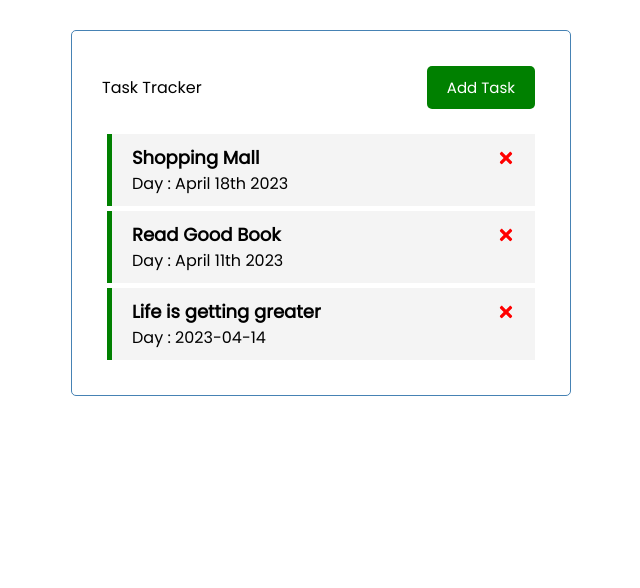
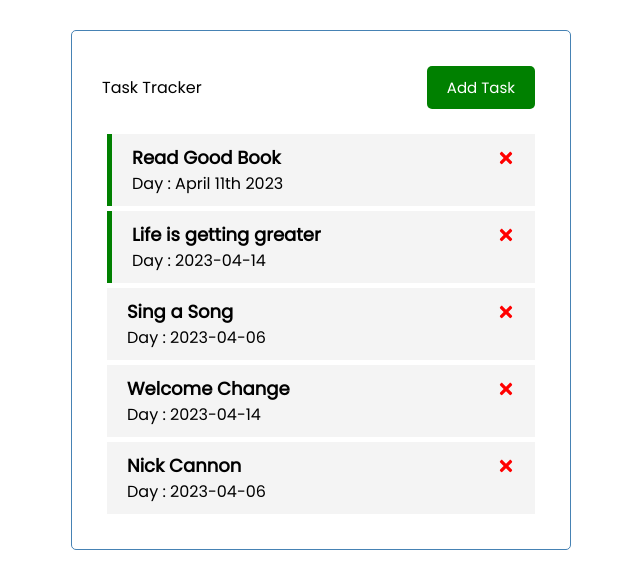
Before and after one commit to GHOST-Aram/my-first-react-app, a React (Create React App) app: page / in a window 1280 px wide. Shown: the top 588 px of the page, without its empty margins (319-959 px from the left). Built offline with nearby package versions, Linux system fonts and the light colour scheme; data requests are answered from the project's data file.

Commit message:
fix: Fix bug preventing complete task details rendering
    -Convert final response to json in saveTask()

```diff
--- a/db.json
+++ b/db.json
@@ -1,11 +1,5 @@
 {
   "tasks": [
-    {
-      "id": 2,
-      "text": "Shopping Mall",
-      "day": "April 18th 2023",
-      "reminder": true
-    },
     {
       "id": 4,
       "text": "Read Good Book",
@@ -17,6 +11,24 @@
       "day": "2023-04-14",
       "reminder": true,
       "id": 5
+    },
+    {
+      "text": "Sing a Song",
+      "day": "2023-04-06",
+      "reminder": false,
+      "id": 6
+    },
+    {
+      "text": "Welcome Change",
+      "day": "2023-04-14",
+      "reminder": false,
+      "id": 7
+    },
+    {
+      "text": "Nick Cannon",
+      "day": "2023-04-06",
+      "reminder": false,
+      "id": 8
     }
   ]
 }
--- a/src/App.js
+++ b/src/App.js
@@ -41,21 +41,23 @@ function App() {
     body: JSON.stringify(updatedTask)
 
   })
-  //Update state
+  //Update state && UI
     const data = await response.json()
     setTasks(tasks => tasks.map(task => task.id === id ? {...task, reminder: data.reminder} : task))
   }
 
   // Save new Task
   const saveTask = async(task) =>{
-    const response = fetch('http://localhost:5000/tasks', {
+
+    //Store to database
+    const response = await fetch('http://localhost:5000/tasks', {
       method : 'POST',
       headers:{
         'Content-type': 'application/json'
       },
       body: JSON.stringify(task)
         })
-      const data = await response
+      const data =  await response.json()
 
       // Update state
       setTasks([...tasks, data])
```
